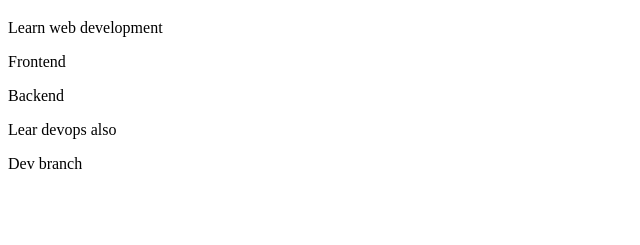
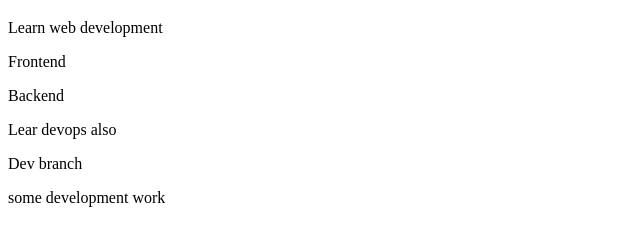
Before and after one commit to Dilip-Bhoi/git-demo, a website: page index.html in a window 1280 px wide. Shown: the part 61-306 px from the top of the page, without its empty margins (0-640 px from the left). Drawn offline with Linux system fonts and the light colour scheme.

Commit message:
dev work in dev branch

```diff
--- a/index.html
+++ b/index.html
@@ -10,5 +10,6 @@
         <p>Backend</p>
         <p>Lear devops also</p>
         <p>Dev branch</p>
+        <p>some development work</p>
     </body>
 </html>
```
